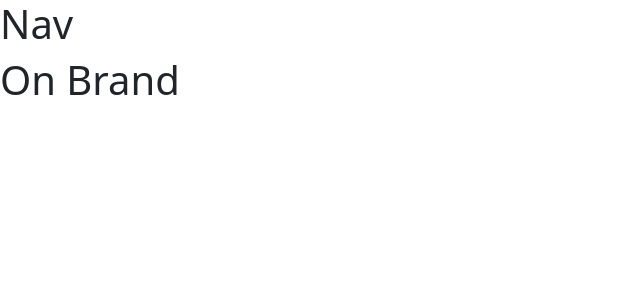
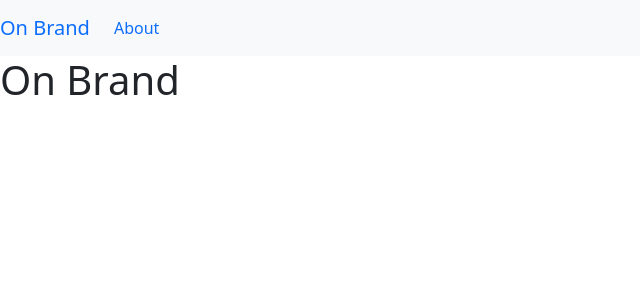
Before and after one commit to BrittanyMBui/onbrand-mvp, a React (Create React App) app in the folder onbrand-client/: page / in a window 1280 px wide. Shown: the top 300 px of the page, without its empty margins (0-640 px from the left). Built offline with nearby package versions, Linux system fonts and the light colour scheme.

Commit message:
Adds on brand and about links to navbar

```diff
--- a/onbrand-client/src/components/NavBar.js
+++ b/onbrand-client/src/components/NavBar.js
@@ -1,7 +1,19 @@
+import { Link } from 'react-router-dom';
+import { Navbar, NavbarBrand, Nav, NavItem, NavLink, NavbarText } from 'reactstrap';
 
 function NavBar() {
+
     return(
-        <h1>Nav</h1>
+        <div>
+            <Navbar color='light' expand='md'>
+                <NavbarBrand href='/'>On Brand</NavbarBrand>
+                <Nav className='mr-auto' navbar>
+                    <NavItem>
+                        <NavLink href='/about'>About</NavLink>
+                    </NavItem>
+                </Nav>
+            </Navbar>
+        </div>
     )
 }
 
```
Also changed, not shown: onbrand-client/src/index.js (+0 -7 lines).
